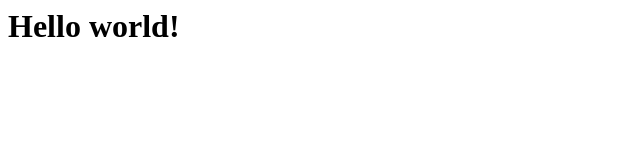
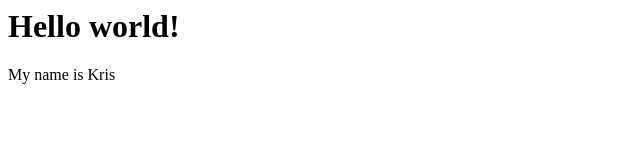
Before and after one commit to kristinaoc/2018_11_meeumwow, a plain HTML site: page index.html in a window 1280 px wide. Shown: the full height of the page, 0-640 px from the left. Drawn offline with Linux system fonts and the light colour scheme.

Commit message:
added name to index.html

```diff
--- a/index.html
+++ b/index.html
@@ -1 +1,4 @@
 <h1>Hello world! </h1>
+
+
+<p>My name is Kris</p>
```
